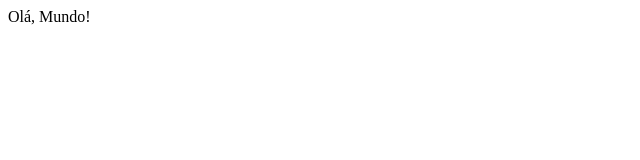
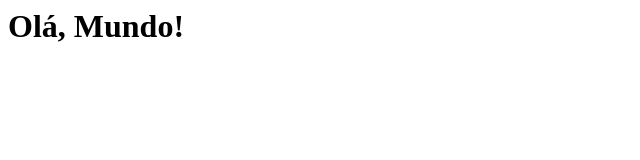
Before and after one commit to fgomes1/Criando-um-site-responsivo, a plain HTML site: page index.html in a window 1280 px wide. Shown: the whole page, without its empty margins (0-640 px from the left). Drawn offline with Linux system fonts and the light colour scheme.

Commit message:
midificado

```diff
--- a/index.html
+++ b/index.html
@@ -1 +1 @@
-<p>Olá, Mundo!</p>
+<h1>Olá, Mundo!</h1>
```
